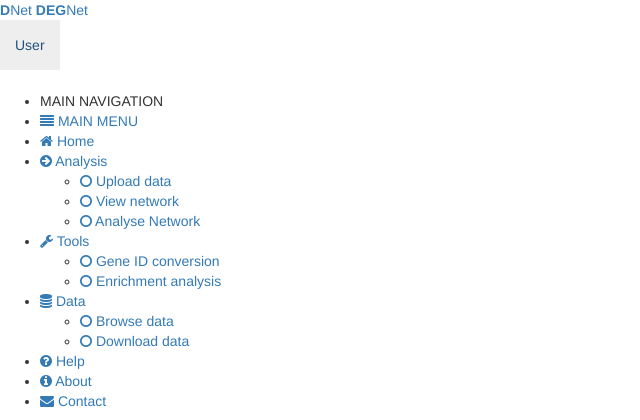
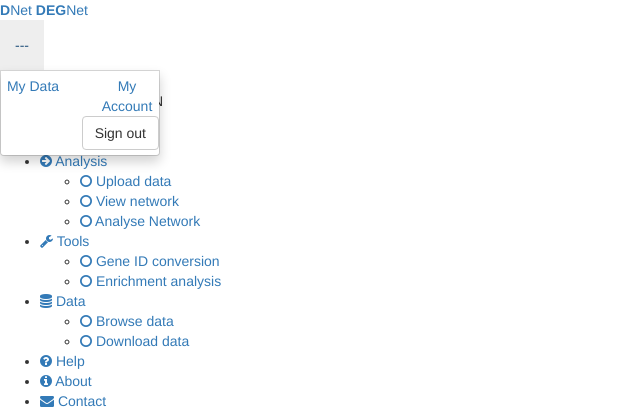
Before and after one commit to barbarian1803/DEGNet, a Django app: template main/templates/main/base.html in a window 1280 px wide, after a click on "---". Shown: the top 420 px of the page, without its empty margins (0-640 px from the left). Run offline with Django 3.2, Linux system fonts and the light colour scheme; the template is opened without the code that fills it, so the values that code supplies are empty; some libraries are stand-ins or nearby versions.

Commit message:
anon login and logout

```diff
--- a/main/dir_views/index_view.py
+++ b/main/dir_views/index_view.py
@@ -1,7 +1,5 @@
 from django.views import View
 from django.shortcuts import render
-
-import json
 
 class Index(View):
     context = {"title": "DEGNet Home Page"}
@@ -11,4 +9,4 @@ class Index(View):
             self.context["is_auth"] = True
         else:
             self.context["is_auth"] = False
-        return render(request, 'main/main.html', self.context)
+        return render(request, 'main/index.html', self.context)
--- a/main/templates/main/base.html
+++ b/main/templates/main/base.html
@@ -22,9 +22,35 @@
         <ul class="nav navbar-nav">
             <!-- User Account: style can be found in dropdown.less -->
             <li class="dropdown user user-menu">
-            <a href="#" class="dropdown-toggle" data-toggle="dropdown">
-            <span class="hidden-xs">User</span>
-            </a>
+                <a href="#" class="dropdown-toggle" data-toggle="dropdown">
+                    <span class="hidden-xs">
+                        {% if request.user.is_authenticated %}
+                        <i class="fa fa-user"></i> {{ request.user.username }}
+                        {% else %}
+                        ---
+                        {% endif %}
+                    </span>
+                </a>
+                <ul class="dropdown-menu">
+                    <!-- Menu Body -->
+                    <li class="user-body">
+                        <div class="row">
+                            <div class="col-xs-6 text-center">
+                                <a href="#">My Data</a>
+                            </div>
+                            <div class="col-xs-6 text-center">
+                                <a href="#">My Account</a>
+                            </div>
+                        </div>
+                        <!-- /.row -->
+                    </li>
+                    <!-- Menu Footer-->
+                    <li class="user-footer">
+                        <div class="pull-right">
+                            <a href="{% url 'main:logout' %}" class="btn btn-default btn-flat">Sign out</a>
+                        </div>
+                    </li>
+                </ul>
             </li>
             <!--&lt;!&ndash; Menu Body &ndash;&gt;-->
             <!--<li class="user-body">-->
@@ -54,7 +80,7 @@
             <!--</li>-->
             <!--Control Sidebar Toggle Button -->
             <!--<li>-->
-                <!--<a href="#" data-toggle="control-sidebar"><i class="fa fa-gears"></i></a>-->
+            <!--<a href="#" data-toggle="control-sidebar"><i class="fa fa-gears"></i></a>-->
             <!--</li>-->
         </ul>
     </div>
@@ -81,7 +107,8 @@
             <i class="fa fa-arrow-circle-right"></i> <span>Analysis</span>
         </a>
         <ul class="treeview-menu">
-            <li><a href="{% url 'main:data_uploader' %}"><i class="fa fa-circle-o {% if upload_data %}text-red{% endif %}"></i> Upload data</a></li>
+            <li><a href="{% url 'main:data_uploader' %}"><i
+                    class="fa fa-circle-o {% if upload_data %}text-red{% endif %}"></i> Upload data</a></li>
             <li><a href="pages/charts/morris.html"><i class="fa fa-circle-o"></i> View network</a></li>
             <li><a href="pages/charts/flot.html"><i class="fa fa-circle-o"></i> Analyse Network</a></li>
         </ul>
@@ -91,7 +118,8 @@
             <i class="fa fa-wrench"></i> <span>Tools</span>
         </a>
         <ul class="treeview-menu">
-            <li><a href="{% url 'main:gene_conversion' %}"><i class="fa fa-circle-o {% if gene_id_conv %}text-red{% endif %}"></i> Gene ID conversion</a></li>
+            <li><a href="{% url 'main:gene_conversion' %}"><i
+                    class="fa fa-circle-o {% if gene_id_conv %}text-red{% endif %}"></i> Gene ID conversion</a></li>
             <li><a href="pages/charts/morris.html"><i class="fa fa-circle-o"></i> Enrichment analysis</a></li>
         </ul>
     </li>
--- a/main/templates/main/main.html
+++ b/main/templates/main/index.html
@@ -22,7 +22,7 @@
                             <div class="info-box-content">
                                 <span class="info-box-text"><b>Anonymous</b></span>
                                 <p class="info-box-text">Start using this web anonymously</p>
-                                <button id="anon" type="button" class="btn btn-primary btn-sm"><i class="fa fa-play "></i> Start</button>
+                                <a href="{% url 'main:anon_auth' %}" class="btn btn-primary btn-sm"><i class="fa fa-play "></i> Start as anonymous</a>
                             </div>
                             <!-- /.info-box-content -->
                         </div>
--- a/main/urls.py
+++ b/main/urls.py
@@ -8,7 +8,8 @@ urlpatterns = [
     url('network_view', Network.as_view(), name='network_view'),
     url('data_uploader', DataUploader.as_view(), name='data_uploader'),
     url('gene_conversion', GeneConversion.as_view(), name='gene_conversion'),
-    url('login', GeneConversion.as_view(), name='login'),
+    url('anon_auth', anon_auth, name='anon_auth'),
+    url('logout', logout_auth, name='logout'),
     url('login', Index.as_view(), name='login'),
     url('create_account', Index.as_view(), name='create_account'),
     url('', Index.as_view(), name='index'),
--- a/main/views.py
+++ b/main/views.py
@@ -2,3 +2,4 @@ from .dir_views.index_view import *
 from .dir_views.network_view import *
 from .dir_views.data_uploader import *
 from .dir_views.gene_conversion import *
+from .dir_views.auth_util import *
```
Also changed, not shown: main/dir_views/auth_util.py (added, +15 -0 lines).
